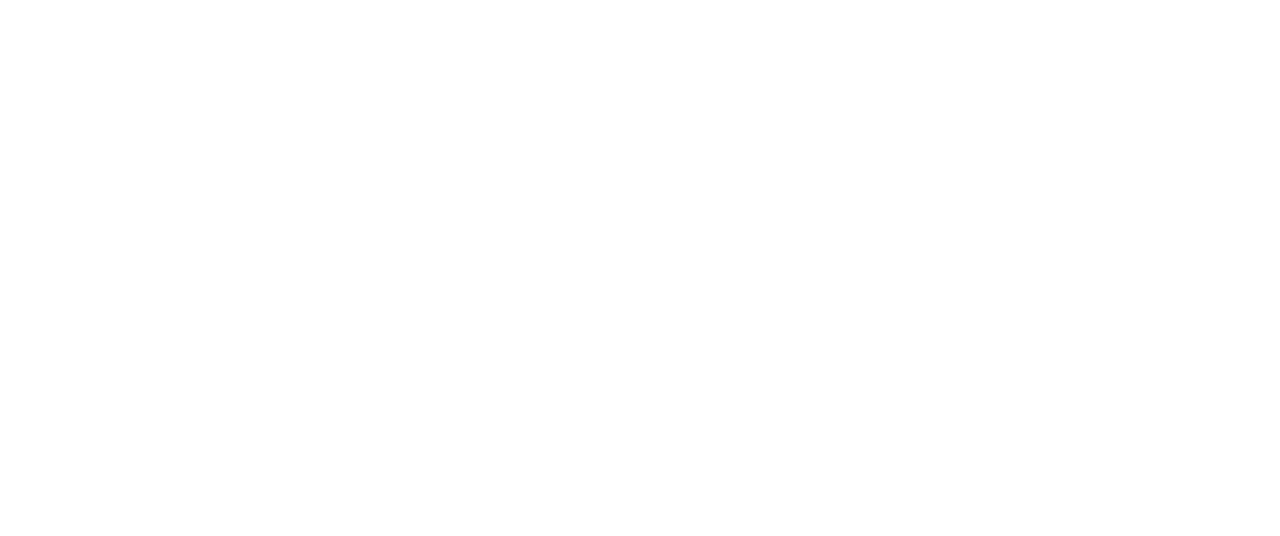
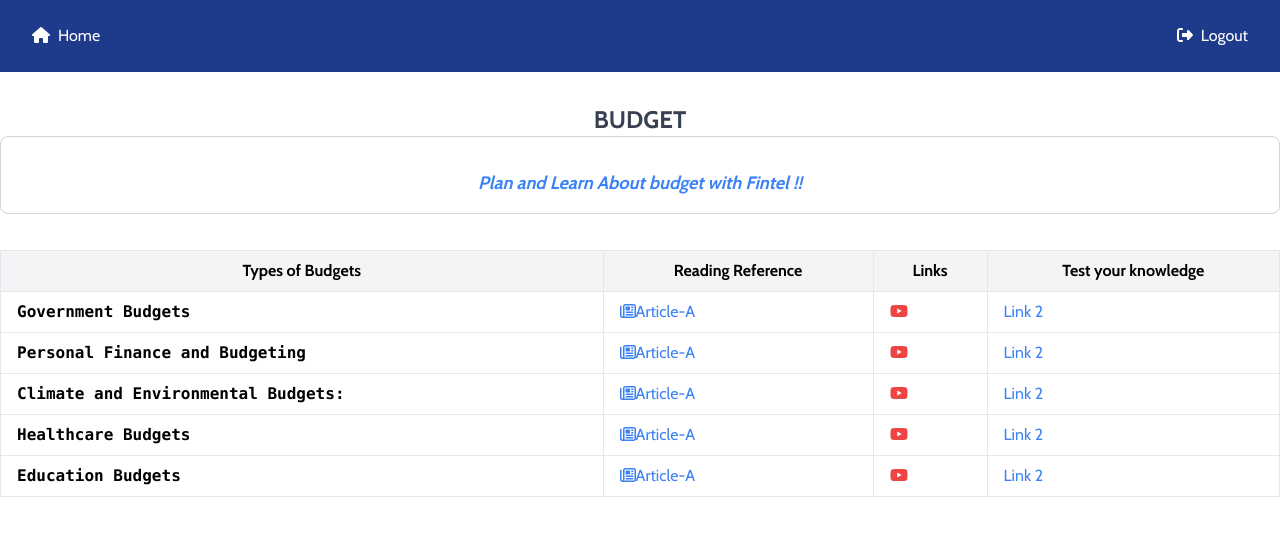
Before and after one commit to talleenkaur17/FintelliLearn, a React (Create React App) app: page /budgeting in a window 1280 px wide. Before the commit this address had no page. Shown: the top 536 px of the page. Built offline with nearby package versions, Linux system fonts and the light colour scheme.

Commit message:
budget-page changes

```diff
--- a/package.json
+++ b/package.json
@@ -4,6 +4,8 @@
   "private": true,
   "dependencies": {
     "@fortawesome/fontawesome-svg-core": "^6.5.2",
+    "@fortawesome/free-brands-svg-icons": "^6.5.2",
+    "@fortawesome/free-regular-svg-icons": "^6.5.2",
     "@fortawesome/free-solid-svg-icons": "^6.5.2",
     "@fortawesome/react-fontawesome": "^0.2.0",
     "@reduxjs/toolkit": "^2.2.3",
--- a/src/App.js
+++ b/src/App.js
@@ -8,6 +8,7 @@
 import Profile from "./components/Profile/profile"
 import Juniors from "./components/Juniors/juniors";
 import News from "./components/News/news";
+import Budget from "./components/Budgets/budgeting";
 
 
 function App() {
@@ -23,6 +24,7 @@
         <Route path="/juniors" element={<Juniors/>} />
         <Route path="/juniors" element={<Juniors/>} />
         <Route path="/news" element={<News/>} />
+        <Route path="/budgeting" element={<Budget/>} />
 
 
 
--- a/src/components/Budgets/budgeting.jsx
+++ b/src/components/Budgets/budgeting.jsx
@@ -1,9 +1,109 @@
 import react from 'react';
+import Header from '../Header/header';
+import { FontAwesomeIcon } from '@fortawesome/react-fontawesome';
+import {faYoutube} from '@fortawesome/free-brands-svg-icons';
+import {faNewspaper} from '@fortawesome/free-regular-svg-icons';
+
+
 
 function budget(){
     return(
         <div>
-            <h1>budgeting</h1>
+            <Header />
+            <h2 class=" pt-8 flex justify-center font-bold text-2xl text-gray-700 transition-all duration-1000 hover:font-normal hover:text-red-500">BUDGET</h2>
+            <div class=" border border-gray-300 p-4 rounded-lg">
+  <p class="pt-4 text-blue-500 text-lg font-bold italic text-center">
+  Plan and Learn About budget with Fintel !!
+  </p>
+</div >
+<div class="pt-9">
+<table class=" w-full mx-auto border-collapse border border-gray-200">
+  <thead>
+    <tr>
+      <th class="px-4 py-2 bg-gray-100 border border-gray-200">Types of Budgets</th>
+      <th class="px-4 py-2 bg-gray-100 border border-gray-200">Reading Reference</th>
+      <th class="px-4 py-2 bg-gray-100 border border-gray-200">Links</th>
+      <th class="px-4 py-2 bg-gray-100 border border-gray-200">Test your knowledge</th>
+    </tr>
+  </thead>
+  <tbody>
+    <tr>
+      <td class="font-bold font-mono px-4 py-2 border border-gray-200">Government Budgets</td>
+      <td class="px-4 py-2 border border-gray-200">
+      <a href="https://www.britannica.com/money/government-budget" class="text-blue-500 right-4"><FontAwesomeIcon icon={faNewspaper} />Article-A</a>
+      </td>
+      <td class="px-4 py-2 border border-gray-200">
+        <a href="https://www.youtube.com/results?search_query=government+budget+" class="text-red-500">
+
+ <FontAwesomeIcon icon={faYoutube} /></a>
+      </td>
+      <td class="px-4 py-2 border border-gray-200">
+        <a href="link2.html" class="text-blue-500">Link 2</a>
+      </td>
+    </tr>
+    <tr>
+      <td class="font-bold font-mono px-4 py-2 border border-gray-200">Personal Finance and Budgeting</td>
+      <td class="px-4 py-2 border border-gray-200">
+      <a href="https://www.britannica.com/money/government-budget" class="text-blue-500 right-4"><FontAwesomeIcon icon={faNewspaper} />Article-A</a>
+      </td>
+      <td class="px-4 py-2 border border-gray-200">
+        <a href="https://www.youtube.com/results?search_query=government+budget+" class="text-red-500">
+
+ <FontAwesomeIcon icon={faYoutube} /></a>
+      </td>
+      <td class="px-4 py-2 border border-gray-200">
+        <a href="link2.html" class="text-blue-500">Link 2</a>
+      </td>
+    </tr>
+    <tr>
+      <td class="font-bold font-mono px-4 py-2 border border-gray-200">Climate and Environmental Budgets: </td>
+      <td class="px-4 py-2 border border-gray-200">
+      <a href="https://www.britannica.com/money/government-budget" class="text-blue-500 right-4"><FontAwesomeIcon icon={faNewspaper} />Article-A</a>
+      </td>
+      <td class="px-4 py-2 border border-gray-200">
+        <a href="https://www.youtube.com/results?search_query=government+budget+" class="text-red-500">
+
+ <FontAwesomeIcon icon={faYoutube} /></a>
+      </td>
+      <td class="px-4 py-2 border border-gray-200">
+        <a href="link2.html" class="text-blue-500">Link 2</a>
+      </td>
+    </tr>
+    <tr>
+      <td class=" font-bold font-mono px-4 py-2 border border-gray-200">Healthcare Budgets</td>
+      <td class="px-4 py-2 border border-gray-200">
+      <a href="https://www.britannica.com/money/government-budget" class="text-blue-500 right-4"><FontAwesomeIcon icon={faNewspaper} />Article-A</a>
+      </td>
+      <td class="px-4 py-2 border border-gray-200">
+        <a href="https://www.youtube.com/results?search_query=government+budget+" class="text-red-500">
+
+ <FontAwesomeIcon icon={faYoutube} /></a>
+      </td>
+      <td class="px-4 py-2 border border-gray-200">
+        <a href="link2.html" class="text-blue-500">Link 2</a>
+      </td>
+    </tr>
+    <tr>
+      <td class=" font-bold font-mono px-4 py-2 border border-gray-200">Education Budgets</td>
+      <td class="px-4 py-2 border border-gray-200">
+      <a href="https://www.britannica.com/money/government-budget" class="text-blue-500 right-4"><FontAwesomeIcon icon={faNewspaper} />Article-A</a>
+      </td>
+      <td class="px-4 py-2 border border-gray-200">
+        <a href="https://www.youtube.com/results?search_query=government+budget+" class="text-red-500">
+
+ <FontAwesomeIcon icon={faYoutube} /></a>
+      </td>
+      <td class="px-4 py-2 border border-gray-200">
+        <a href="link2.html" class="text-blue-500">Link 2</a>
+      </td>
+    </tr>
+
+
+
+
+      </tbody>
+      </table>
+        </div>
         </div>
     )
 };
--- a/src/components/Welcome.css
+++ b/src/components/Welcome.css
@@ -65,7 +65,7 @@
 .header .content .text-content h1 {
   font-size: 5rem;
   align-items: center;
-  padding-left: 100px;
+  padding-left: 10px;
   font-family: "Trebuchet MS", "Lucida Sans Unicode", "Lucida Grande",
     "Lucida Sans", Arial, sans-serif;
 }
--- a/src/components/Welcome.js
+++ b/src/components/Welcome.js
@@ -1,4 +1,4 @@
-
+import react from "react";
 import mainimg from "../images/video.webp";
 import "./Welcome.css";
 import { Link } from "react-router-dom";
```
Also changed, not shown: 1 other file (tests, documents, lock files or other folders).
